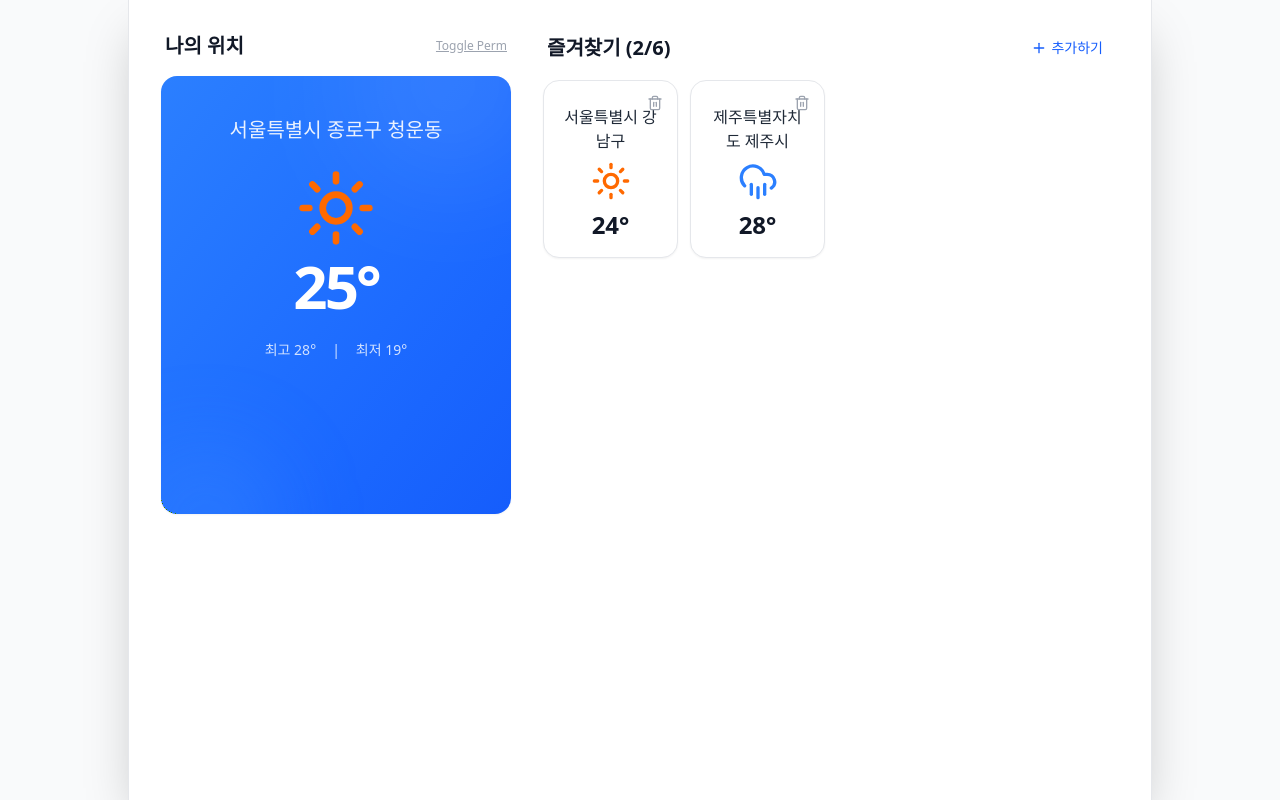
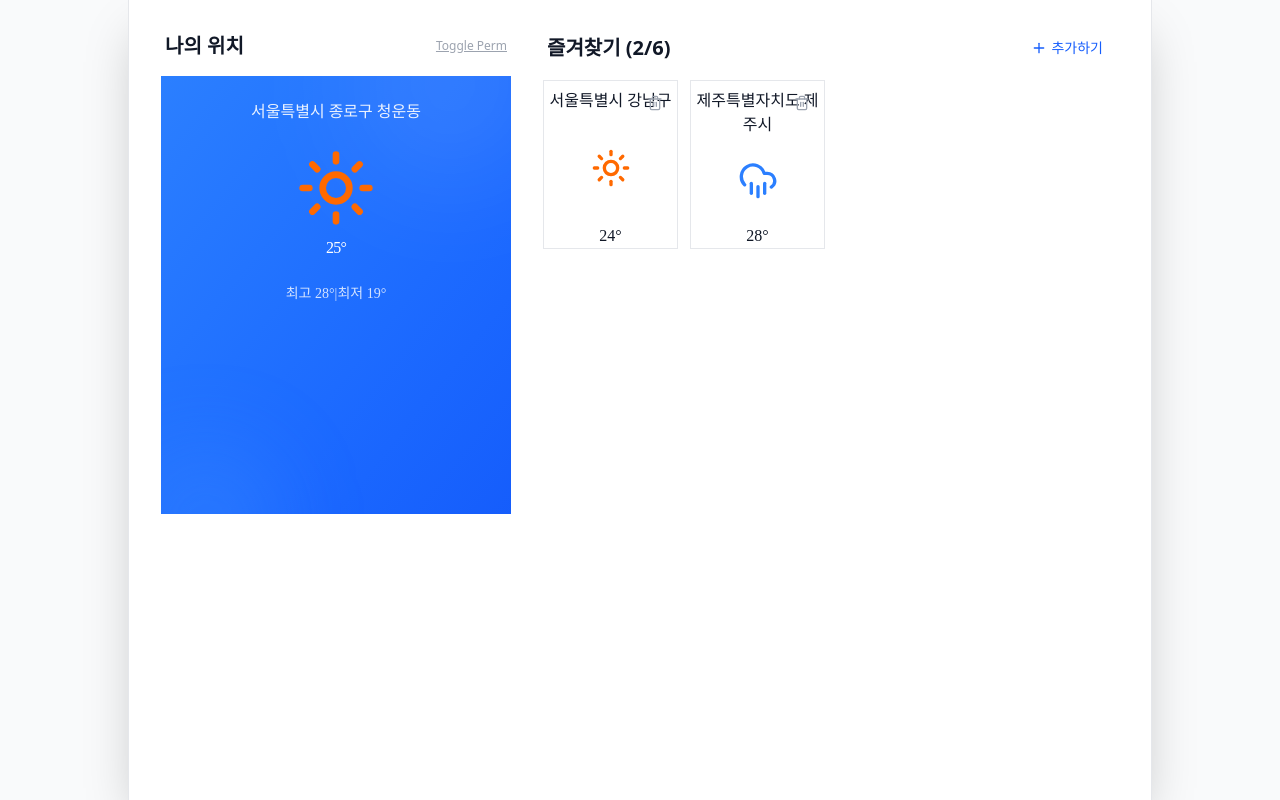
Before and after one commit to perfumeplaylist/weather-app, a React (Vite) app: page / in a window 1280 px wide. Built offline with nearby package versions, Linux system fonts and the light colour scheme; the HTML template or start-up script is replaced by a standard one.

Commit message:
refactor: packages/ui 업데이트 반영

```diff
--- a/src/features/location/EmptyLocationState.tsx
+++ b/src/features/location/EmptyLocationState.tsx
@@ -1,32 +1,55 @@
-import { MapPinOff } from 'lucide-react';
-import { Card } from '../../shared/ui/Card';
+import { MapPinOff } from "lucide-react";
+import { Card, Icon, Text, Button, Flex } from "@packages/ui";
 
 interface EmptyLocationStateProps {
   onSearchClick: () => void;
 }
 
-export const EmptyLocationState = ({ onSearchClick }: EmptyLocationStateProps) => {
+export const EmptyLocationState = ({
+  onSearchClick,
+}: EmptyLocationStateProps) => {
   return (
-    <Card className="flex flex-col items-center justify-center py-10 px-6 text-center border-dashed border-2 border-gray-200 bg-gray-50/50">
+    <Card
+      variant="outlined"
+      className="border-dashed border-2 border-gray-200 bg-gray-50/50"
+    >
+      <Flex
+        direction="col"
+        align="center"
+        justify="center"
+        className="py-6 px-2 text-center"
+      >
         <div className="w-16 h-16 bg-gray-100 rounded-full flex items-center justify-center mb-4">
-        <MapPinOff className="w-8 h-8 text-gray-400" />
+          <Icon size="xl" color="muted">
+            <MapPinOff />
+          </Icon>
         </div>
 
-      <h3 className="text-lg font-semibold text-gray-800 mb-2">
+        <Text
+          as="h3"
+          size="lg"
+          weight="semibold"
+          color="default"
+          className="mb-2"
+        >
           현재 위치를 불러올 수 없습니다
-      </h3>
+        </Text>
 
-      <p className="text-sm text-gray-500 mb-6 max-w-[240px]">
-        위치 권한이 거부되었거나 찾을 수 없습니다.<br/>
+        <Text size="sm" color="muted" className="mb-6 max-w-[240px]">
+          위치 권한이 거부되었거나 찾을 수 없습니다.
+          <br />
           원하는 지역을 직접 검색해보세요.
-      </p>
+        </Text>
 
-      <button
+        <Button
           onClick={onSearchClick}
-        className="w-full max-w-xs bg-blue-600 hover:bg-blue-700 text-white font-medium py-3 px-6 rounded-xl transition-colors active:scale-98"
+          variant="primary"
+          size="lg"
+          className="w-full max-w-xs"
         >
           지역 검색하기
-      </button>
+        </Button>
+      </Flex>
     </Card>
   );
 };
--- a/src/features/location/FavoriteLocationCard.tsx
+++ b/src/features/location/FavoriteLocationCard.tsx
@@ -1,5 +1,5 @@
 import { Trash2 } from "lucide-react";
-import { Card } from "../../shared/ui/Card";
+import { Card, Icon, Text, Flex } from "@packages/ui";
 import { WeatherIcon, type WeatherType } from "../weather/WeatherIcon";
 
 interface FavoriteLocationCardProps {
@@ -22,22 +22,35 @@ export const FavoriteLocationCard = ({
   return (
     <Card
       onClick={onClick}
-      className="relative flex flex-col items-center justify-between p-4 aspect-[4/5] bg-white hover:bg-gray-50 transition-colors border-gray-200"
+      clickable
+      className="relative aspect-[4/5] hover:bg-gray-50 transition-colors border-gray-200"
     >
+      <Flex direction="col" align="center" justify="between" className="h-full">
         <button
           onClick={(e) => onDelete(id, e)}
           className="absolute top-2 right-2 p-1.5 text-gray-400 hover:text-red-500 hover:bg-red-50 rounded-full transition-colors z-10"
         >
-        <Trash2 className="w-4 h-4" />
+          <Icon size="sm">
+            <Trash2 />
+          </Icon>
         </button>
 
-      <span className="text-base font-medium text-gray-800 text-center line-clamp-2 mt-2">
+        <Text
+          size="base"
+          weight="medium"
+          color="default"
+          align="center"
+          className="line-clamp-2 mt-2"
+        >
           {name}
-      </span>
+        </Text>
 
         <WeatherIcon type={weatherType} className="w-10 h-10 my-2" />
 
-      <span className="text-2xl font-bold text-gray-900">{temperature}°</span>
+        <Text size="2xl" weight="bold" color="default">
+          {temperature}°
+        </Text>
+      </Flex>
     </Card>
   );
 };
--- a/src/features/location/LocationSearchBar.tsx
+++ /dev/null
@@ -1,43 +0,0 @@
-import { Search, X } from 'lucide-react';
-import { useEffect, useRef } from 'react';
-
-interface LocationSearchBarProps {
-  value: string;
-  onChange: (value: string) => void;
-  onClear: () => void;
-}
-
-export const LocationSearchBar = ({ value, onChange, onClear }: LocationSearchBarProps) => {
-  const inputRef = useRef<HTMLInputElement>(null);
-
-  useEffect(() => {
-    inputRef.current?.focus();
-  }, []);
-
-  return (
-    <div className="relative">
-      <div className="relative flex items-center">
-        <Search className="absolute left-3 w-5 h-5 text-gray-400" />
-        <input
-          ref={inputRef}
-          type="text"
-          value={value}
-          onChange={(e) => onChange(e.target.value)}
-          placeholder="동/리 이름으로 검색 (예: 청운동)"
-          className="w-full pl-10 pr-10 py-3 bg-gray-100 border-none rounded-xl text-gray-800 placeholder:text-gray-400 focus:ring-2 focus:ring-blue-500 focus:bg-white transition-all outline-none"
-        />
-        {value && (
-          <button
-            onClick={onClear}
-            className="absolute right-3 p-1 rounded-full bg-gray-200 text-gray-500 hover:bg-gray-300"
-          >
-            <X className="w-3 h-3" />
-          </button>
-        )}
-      </div>
-      <p className="text-xs text-gray-500 mt-2 ml-1">
-        * 날씨 정보는 시/군/구 기준으로 제공됩니다.
-      </p>
-    </div>
-  );
-};
--- a/src/features/location/LocationSearchResults.tsx
+++ b/src/features/location/LocationSearchResults.tsx
@@ -1,3 +1,5 @@
+import { Text, Flex } from "@packages/ui";
+
 interface LocationResult {
   id: string;
   dong: string;
@@ -11,32 +13,39 @@ interface LocationSearchResultsProps {
   query: string;
 }
 
-export const LocationSearchResults = ({ results, onSelect, query }: LocationSearchResultsProps) => {
+export const LocationSearchResults = ({
+  results,
+  onSelect,
+  query,
+}: LocationSearchResultsProps) => {
   if (!query) return null;
 
   if (results.length === 0) {
     return (
-      <div className="py-8 text-center text-gray-500">
-        검색 결과가 없습니다.
+      <div className="py-8 text-center">
+        <Text color="muted">검색 결과가 없습니다.</Text>
       </div>
     );
   }
 
   return (
-    <ul className="flex flex-col">
+    <Flex direction="col">
       {results.map((result) => (
-        <li key={result.id}>
-          <button
-            onClick={() => onSelect(result)}
-            className="w-full text-left py-4 border-b border-gray-100 hover:bg-gray-50 active:bg-gray-100 transition-colors px-2"
-          >
-            <span className="font-medium text-gray-900">{result.dong}</span>
-            <span className="ml-2 text-sm text-gray-500">
+        <button
+          key={result.id}
+          onClick={() => onSelect(result)}
+          className="w-full text-left py-4 border-b border-gray-100 hover:bg-gray-50 active:bg-gray-100 transition-colors px-2"
+        >
+          <Flex align="center" gap={2}>
+            <Text weight="medium" color="default">
+              {result.dong}
+            </Text>
+            <Text size="sm" color="muted">
               {result.city} {result.gu}
-            </span>
-          </button>
-        </li>
+            </Text>
+          </Flex>
+        </button>
       ))}
-    </ul>
+    </Flex>
   );
 };
--- /dev/null
+++ b/src/features/search-location/index.ts
@@ -0,0 +1,8 @@
+// Model
+export { useLocationSearch } from "./model/useLocationSearch";
+
+// Lib
+export { formatLocationDisplay, highlightMatch } from "./lib/locationFormatter";
+
+// UI
+export { LocationSearchBar } from "./ui/LocationSearchBar";
--- a/src/features/weather/CurrentWeatherHero.tsx
+++ b/src/features/weather/CurrentWeatherHero.tsx
@@ -1,6 +1,6 @@
 import { WeatherIcon, type WeatherType } from "./WeatherIcon";
-import { Card } from "../../shared/ui/Card";
-import { cn } from "../../../packages/utils/cn";
+import { Card, Text, Flex } from "@packages/ui";
+import { cn } from "@packages/utils/cn";
 
 interface CurrentWeatherHeroProps {
   locationName: string;
@@ -24,30 +24,50 @@ export const CurrentWeatherHero = ({
   return (
     <Card
       onClick={onClick}
+      clickable
       className={cn(
         "bg-gradient-to-br from-blue-500 to-blue-600 text-white border-none relative overflow-hidden",
         className
       )}
     >
-      <div className="relative z-10 flex flex-col items-center py-6">
-        <h2 className="text-xl font-medium opacity-90 mb-2">{locationName}</h2>
+      <Flex direction="col" align="center" className="relative z-10 py-6">
+        <Text
+          as="h2"
+          size="xl"
+          weight="medium"
+          color="inverse"
+          className="opacity-90 mb-2"
+        >
+          {locationName}
+        </Text>
 
-        <div className="flex flex-col items-center my-4">
+        <Flex direction="col" align="center" className="my-4">
           <WeatherIcon
             type={weatherType}
             className="w-20 h-20 text-white mb-2"
           />
-          <span className="text-6xl font-bold tracking-tighter">
+          <Text
+            size="6xl"
+            weight="bold"
+            color="inverse"
+            className="tracking-tighter"
+          >
             {temperature}°
-          </span>
-        </div>
+          </Text>
+        </Flex>
 
-        <div className="flex gap-4 text-sm font-medium opacity-80 mt-2">
-          <span>최고 {highTemp}°</span>
-          <span>|</span>
-          <span>최저 {lowTemp}°</span>
-        </div>
-      </div>
+        <Flex gap={4} className="text-sm font-medium opacity-80 mt-2">
+          <Text size="sm" weight="medium" color="inverse">
+            최고 {highTemp}°
+          </Text>
+          <Text size="sm" weight="medium" color="inverse">
+            |
+          </Text>
+          <Text size="sm" weight="medium" color="inverse">
+            최저 {lowTemp}°
+          </Text>
+        </Flex>
+      </Flex>
 
       {/* Decorative background elements */}
       <div className="absolute top-[-20%] right-[-10%] w-48 h-48 bg-white/10 rounded-full blur-3xl" />
--- a/src/features/weather/DailyForecastSummary.tsx
+++ b/src/features/weather/DailyForecastSummary.tsx
@@ -1,4 +1,5 @@
 import { WeatherIcon, type WeatherType } from "./WeatherIcon";
+import { Text, Flex } from "@packages/ui";
 
 export interface DailyForecast {
   day: string;
@@ -16,23 +17,27 @@ export const DailyForecastSummary = ({
 }: DailyForecastSummaryProps) => {
   return (
     <div className="mt-6 md:mt-0">
-      <h3 className="text-sm font-semibold text-gray-500 mb-3 px-1">
+      <Text size="sm" weight="semibold" color="muted" className="mb-3 px-1">
         주간 예보
-      </h3>
+      </Text>
       <div className="flex flex-col gap-1 md:grid md:grid-cols-2 md:gap-x-8 md:gap-y-2">
         {forecasts.map((item, index) => (
-          <div
+          <Flex
             key={index}
-            className="flex items-center justify-between py-3 px-2 border-b border-gray-100 last:border-0 md:border-b md:last:border-b-0"
+            align="center"
+            justify="between"
+            className="py-3 px-2 border-b border-gray-100 last:border-0 md:border-b md:last:border-b-0"
           >
-            <span className="w-12 text-sm font-medium text-gray-700">
+            <Text size="sm" weight="medium" color="default" className="w-12">
               {item.day}
-            </span>
+            </Text>
             <div className="flex-1 flex justify-center">
               <WeatherIcon type={item.type} className="w-6 h-6" />
             </div>
-            <div className="flex items-center gap-4 w-24 justify-end text-sm">
-              <span className="text-gray-400">{item.low}°</span>
+            <Flex align="center" gap={4} justify="end" className="w-24">
+              <Text size="sm" color="muted">
+                {item.low}°
+              </Text>
               <div className="w-16 h-1 rounded-full bg-gray-100 overflow-hidden relative">
                 <div
                   className="absolute top-0 bottom-0 bg-gradient-to-r from-blue-300 to-orange-300 opacity-60"
@@ -42,9 +47,11 @@ export const DailyForecastSummary = ({
                   }}
                 />
               </div>
-              <span className="font-medium text-gray-800">{item.high}°</span>
-            </div>
-          </div>
+              <Text size="sm" weight="medium" color="default">
+                {item.high}°
+              </Text>
+            </Flex>
+          </Flex>
         ))}
       </div>
     </div>
--- a/src/pages/SearchPage.tsx
+++ b/src/pages/SearchPage.tsx
@@ -1,57 +1,17 @@
-import { useState } from "react";
-import { useNavigate } from "react-router";
 import { PageLayout } from "../shared/layout/PageLayout";
 import { Header } from "../shared/ui/Header";
-import { LocationSearchBar } from "../features/location/LocationSearchBar";
-import { LocationSearchResults } from "../features/location/LocationSearchResults";
-
-// Mock data
-const MOCK_RESULTS = [
-  { id: "101", dong: "청운동", gu: "종로구", city: "서울특별시" },
-  { id: "102", dong: "청담동", gu: "강남구", city: "서울특별시" },
-  { id: "103", dong: "청량리동", gu: "동대문구", city: "서울특별시" },
-];
-
-interface SearchResult {
-  id: string;
-  dong: string;
-  gu: string;
-  city: string;
-}
+import { LocationSearchBar } from "../features/search-location";
 
 export const SearchPage = () => {
-  const navigate = useNavigate();
-  const [query, setQuery] = useState("");
-
-  // Simple filter simulation
-  const results = query
-    ? MOCK_RESULTS.filter((r) => r.dong.includes(query) || r.gu.includes(query))
-    : [];
-
-  const handleSelect = (location: SearchResult) => {
-    // Navigate to detail with location ID
-    navigate(`/detail/${location.id}`);
-  };
-
   return (
     <PageLayout>
       <Header showBack title="지역 검색" />
 
-      <div className="px-4 py-2">
-        <LocationSearchBar
-          value={query}
-          onChange={setQuery}
-          onClear={() => setQuery("")}
-        />
+      <div className="px-4 py-6">
+        <LocationSearchBar />
       </div>
 
-      <div className="flex-1 px-2 mt-2">
-        <LocationSearchResults
-          query={query}
-          results={results}
-          onSelect={handleSelect}
-        />
-      </div>
+      {/* 최근 검색, 인기 지역 등 추가 가능 */}
     </PageLayout>
   );
 };
--- a/src/shared/layout/PageLayout.tsx
+++ b/src/shared/layout/PageLayout.tsx
@@ -1,26 +1,2 @@
-import { type ReactNode } from "react";
-import { cn } from "../../../packages/utils/cn";
-
-interface PageLayoutProps {
-  children: ReactNode;
-  className?: string;
-}
-
-export const PageLayout = ({ children, className }: PageLayoutProps) => {
-  return (
-    <div className="min-h-screen bg-gray-50 flex justify-center">
-      <div
-        className={cn(
-          "w-full bg-white min-h-screen shadow-2xl relative flex flex-col",
-          // Mobile First: max-w-md centered
-          "max-w-md",
-          // Desktop: Wider layout (1024px) for dashboard style
-          "md:max-w-5xl md:border-x md:border-gray-200",
-          className
-        )}
-      >
-        {children}
-      </div>
-    </div>
-  );
-};
+// Re-export from design system
+export { PageLayout } from "@packages/ui/layout/PageLayout";
```
Lines whose indentation alone changed are shown as unchanged.
